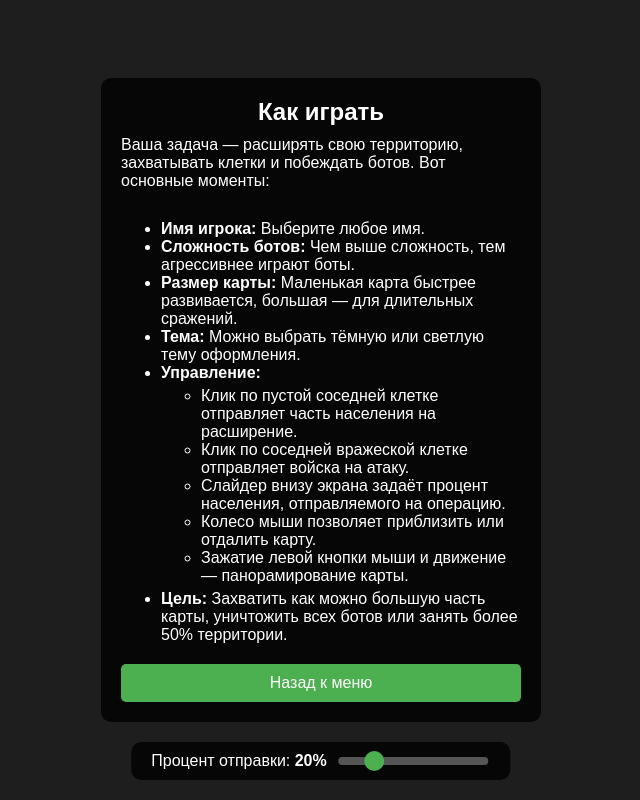
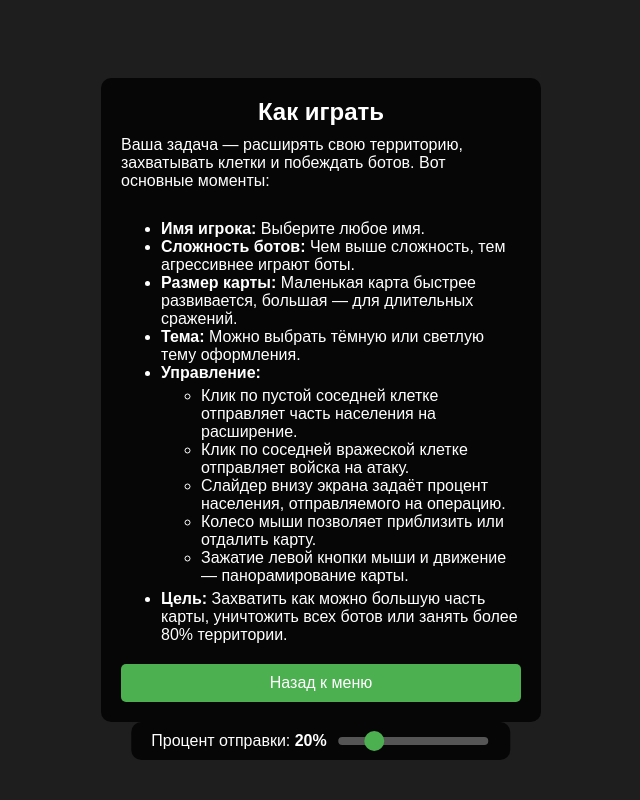
Before and after one commit to wh0sha/wh0sha.github.io, a plain HTML site: page index.html in a window 1280 px wide. Both pictures are taken after a click on the button "Как играть". Shown: the whole page, without its empty margins (319-959 px from the left). Drawn offline with Linux system fonts and the light colour scheme.

Commit message:
дебаг

```diff
--- a/index.html
+++ b/index.html
@@ -63,7 +63,7 @@
                         <li>Зажатие левой кнопки мыши и движение — панорамирование карты.</li>
                     </ul>
                 </li>
-                <li><strong>Цель:</strong> Захватить как можно большую часть карты, уничтожить всех ботов или занять более 50% территории.</li>
+                <li><strong>Цель:</strong> Захватить как можно большую часть карты, уничтожить всех ботов или занять более 80% территории.</li>
             </ul>
             <button id="backButton" class="menu__button">Назад к меню</button>
         </div>
--- a/style.css
+++ b/style.css
@@ -41,6 +41,7 @@ body {
     display: block;
     width: 100%;
     height: 100%;
+    z-index: 1; /* Канвас ниже других элементов */
 }
 
 .menu, .guide {
@@ -52,10 +53,11 @@ body {
     color: var(--text-color);
     padding: 20px;
     border-radius: 10px;
-    display: flex;
+    display: flex; /* Восстанавливаем flex, как в HTML */
     flex-direction: column;
     gap: 15px;
     max-width: 400px;
+    z-index: 10; /* Выше канваса */
 }
 
 .guide {
@@ -130,7 +132,7 @@ body {
 
 .bottom-controls {
     position: fixed;
-    bottom: 20px;
+    bottom: 40px; /* Увеличиваем отступ */
     left: 50%;
     transform: translateX(-50%);
     background: var(--menu-bg);
@@ -139,6 +141,7 @@ body {
     display: flex;
     align-items: center;
     gap: 10px;
+    z-index: 10; /* Выше канваса */
 }
 
 .bottom-controls__label {
@@ -152,10 +155,12 @@ body {
 
 .bottom-controls__slider {
     -webkit-appearance: none;
+    appearance: none;
     width: 150px;
     height: 8px;
     background: var(--slider-track);
     border-radius: 5px;
+    outline: none;
 }
 
 .bottom-controls__slider::-webkit-slider-thumb {
```
